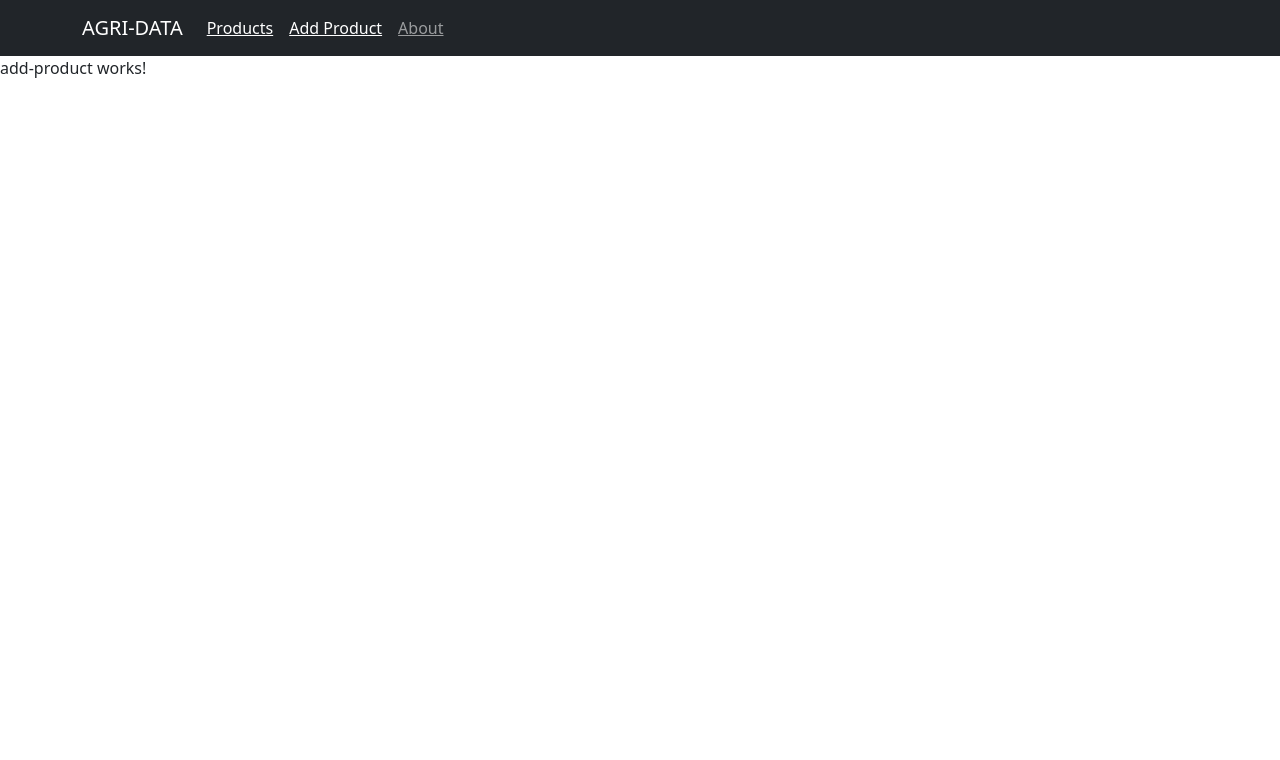
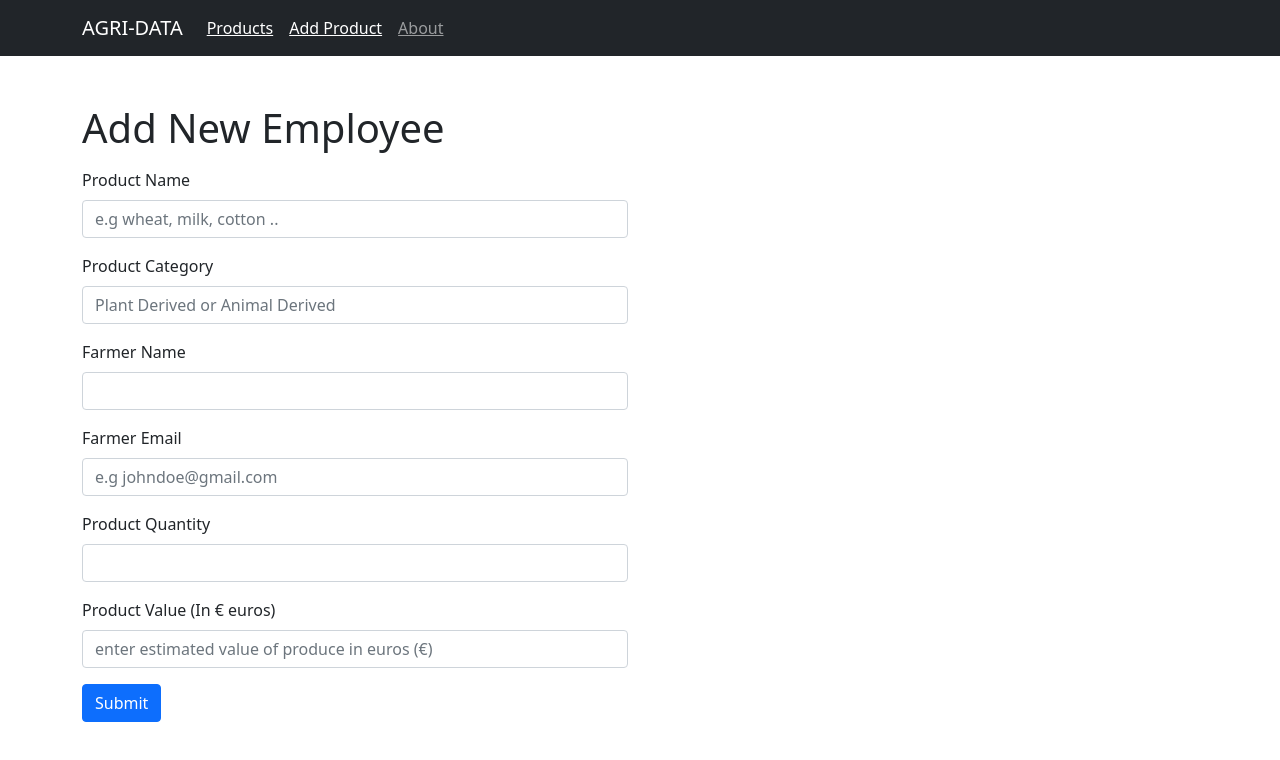
Before and after one commit to IanMalobaMwakha/Produce-Records, an Angular app in the folder Frontend/: page /products/add in a window 1280 px wide. Shown: the top 760 px of the page. Built offline with nearby package versions, Linux system fonts and the light colour scheme.

Commit message:
Created Add Product Form

```diff
--- a/Frontend/src/app/app.module.ts
+++ b/Frontend/src/app/app.module.ts
@@ -6,6 +6,7 @@ import { AppComponent } from './app.component';
 import { ProductsListComponent } from './components/products/products-list/products-list.component';
 import { HttpClientModule } from '@angular/common/http';
 import { AddProductComponent } from './components/products/add-product/add-product.component';
+import { FormsModule } from '@angular/forms';
 
 @NgModule({
   declarations: [
@@ -16,7 +17,8 @@ import { AddProductComponent } from './components/products/add-product/add-produ
   imports: [
     BrowserModule,
     AppRoutingModule,
-    HttpClientModule
+    HttpClientModule,
+    FormsModule
   ],
   providers: [],
   bootstrap: [AppComponent]
--- a/Frontend/src/app/components/products/add-product/add-product.component.html
+++ b/Frontend/src/app/components/products/add-product/add-product.component.html
@@ -1 +1,43 @@
-<p>add-product works!</p>
+<div class="container my-5">
+    <h1 class="mb-3">Add New Employee</h1>
+
+    <div class="row">
+        <div class="col-6">
+            <form action="" #form="ngForm">
+                <div class="mb-3">
+                    <label for="" class="form-label">Product Name</label>
+                    <input type="email" class="form-control" id="name" placeholder="e.g wheat, milk, cotton ..">
+                </div>
+
+                <div class="mb-3">
+                    <label for="" class="form-label">Product Category</label>
+                    <input type="email" class="form-control" id="category" placeholder="Plant Derived or Animal Derived">
+                </div>
+
+                <div class="mb-3">
+                    <label for="" class="form-label">Farmer Name</label>
+                    <input type="email" class="form-control" id="name">
+                </div>
+
+                <div class="mb-3">
+                    <label for="" class="form-label">Farmer Email</label>
+                    <input type="email" class="form-control" id="email" placeholder="e.g johndoe@gmail.com">
+                </div>
+
+                <div class="mb-3">
+                    <label for="" class="form-label">Product Quantity</label>
+                    <input type="email" class="form-control" id="quantity">
+                </div>
+
+                <div class="mb-3">
+                    <label for="" class="form-label">Product Value (In € euros)</label>
+                    <input type="number" class="form-control" id="value" placeholder="enter estimated value of produce in euros (€)">
+                </div>
+
+                <button type="submit" class="btn btn-primary mb-3">Submit</button>
+
+            </form>
+        </div>
+    </div>
+
+</div>
```
